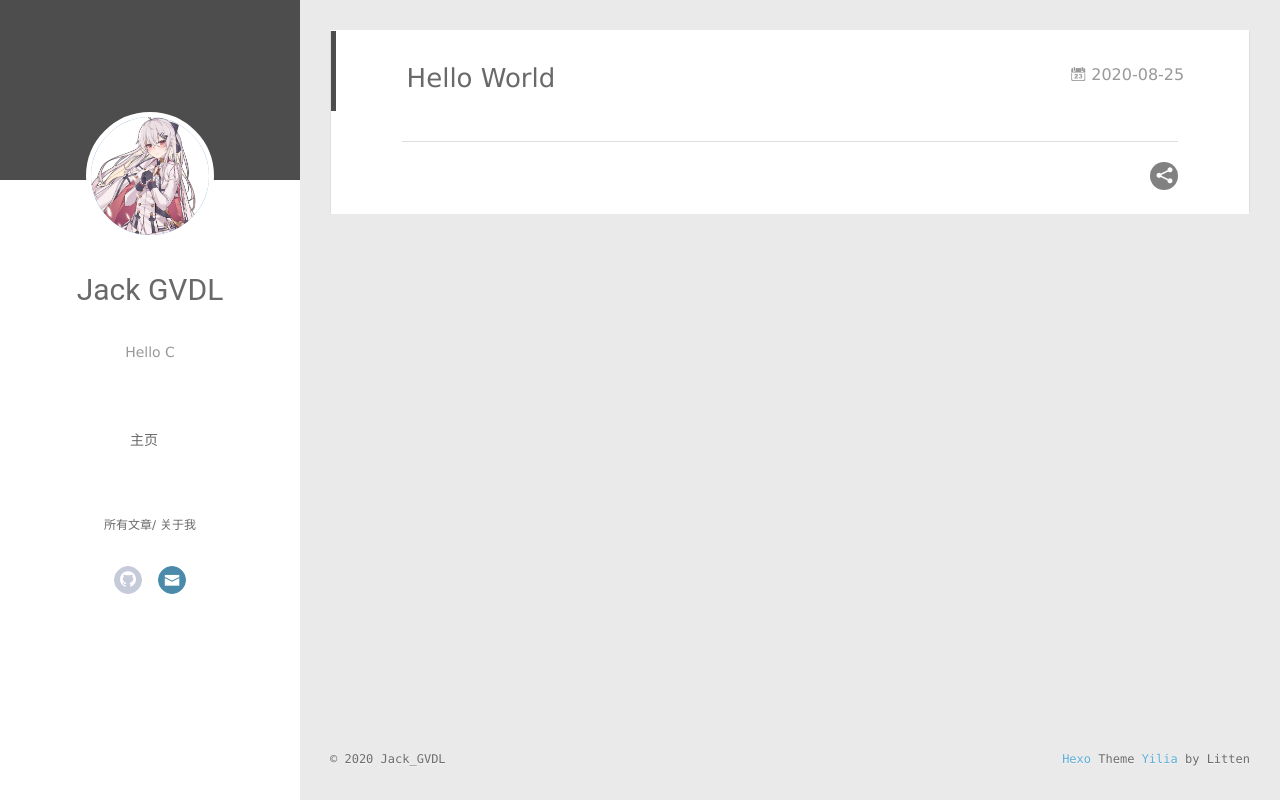
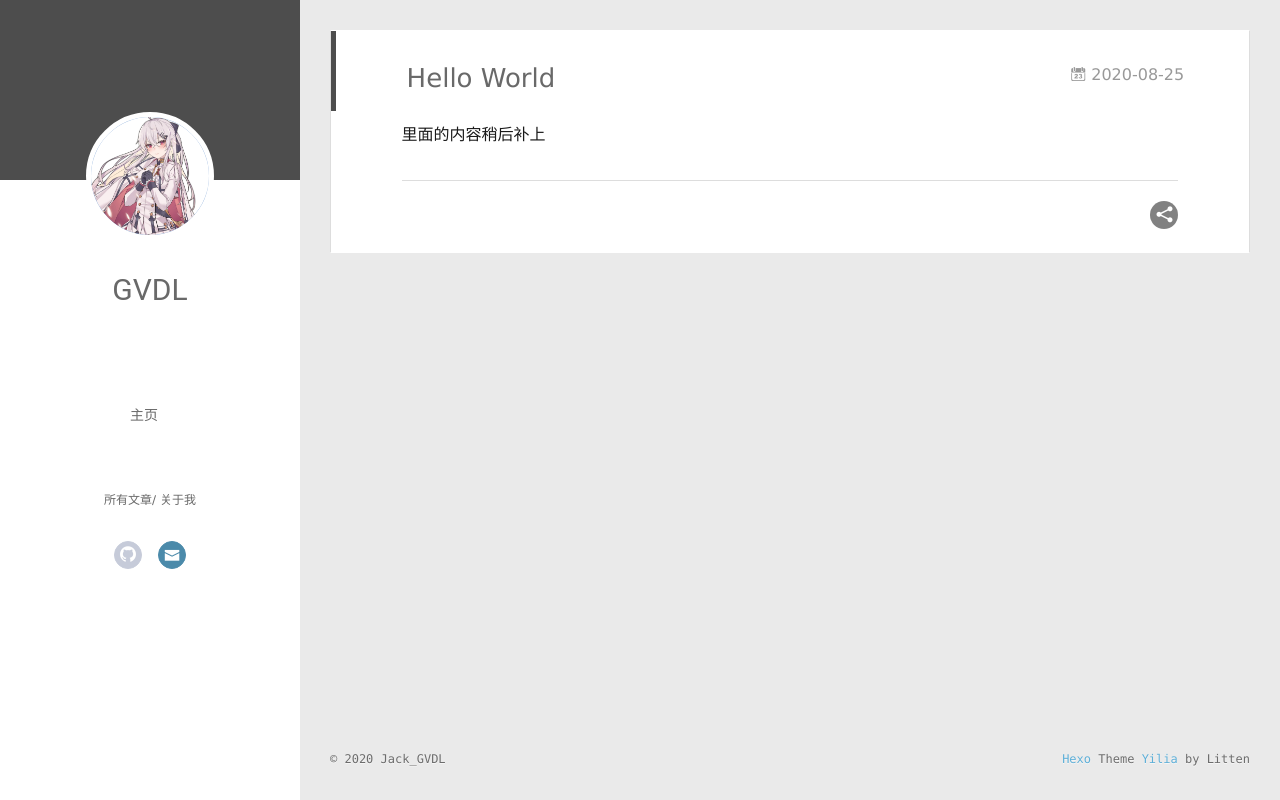
Before and after one commit to Jack-GVDL/Jack-GVDL.github.io, a plain HTML site: page 2020/08/25/Hello-World/index.html in a window 1280 px wide. Drawn offline with Linux system fonts and the light colour scheme.

Commit message:
Site updated: 2020-08-25 14:01:51

```diff
--- a/2020/08/25/Hello-World/index.html
+++ b/2020/08/25/Hello-World/index.html
@@ -8,13 +8,15 @@
   <link rel="dns-prefetch" href="http://yoursite.com">
   <title>Hello World | Jack_GVDL</title>
   <meta name="viewport" content="width=device-width, initial-scale=1, maximum-scale=1">
-  <meta property="og:type" content="article">
+  <meta name="description" content="里面的内容稍后补上">
+<meta property="og:type" content="article">
 <meta property="og:title" content="Hello World">
 <meta property="og:url" content="http://yoursite.com/2020/08/25/Hello-World/index.html">
 <meta property="og:site_name" content="Jack_GVDL">
+<meta property="og:description" content="里面的内容稍后补上">
 <meta property="og:locale" content="en_US">
 <meta property="article:published_time" content="2020-08-25T04:23:46.000Z">
-<meta property="article:modified_time" content="2020-08-25T04:23:46.264Z">
+<meta property="article:modified_time" content="2020-08-25T06:01:23.420Z">
 <meta property="article:author" content="Jack_GVDL">
 <meta property="article:tag" content="C,C++">
 <meta name="twitter:card" content="summary">
@@ -49,10 +51,8 @@
 			<img src="/assert/IWS2000.jpg" class="js-avatar">
 		</a>
 		<hgroup>
-		  <h1 class="header-author"><a href="/">Jack GVDL</a></h1>
+		  <h1 class="header-author"><a href="/">GVDL</a></h1>
 		</hgroup>
-
-		<p class="header-subtitle">Hello C</p>
 
 
 		<nav class="header-menu">
@@ -101,10 +101,8 @@
 				<img src="/assert/IWS2000.jpg" class="js-avatar">
 			</div>
 			<hgroup>
-			  <h1 class="header-author js-header-author">Jack GVDL</h1>
+			  <h1 class="header-author js-header-author">GVDL</h1>
 			</hgroup>
-
-			<p class="header-subtitle"><i class="icon icon-quo-left"></i>Hello C<i class="icon icon-quo-right"></i></p>
 
 
 
@@ -161,6 +159,7 @@
 
     <div class="article-entry" itemprop="articleBody">
 
+        <p>里面的内容稍后补上</p>
 
 
 
```
Also changed, not shown: archives/2020/08/index.html (+2 -6 lines), archives/2020/index.html (+2 -6 lines), archives/index.html (+2 -6 lines), index.html (+3 -6 lines).
